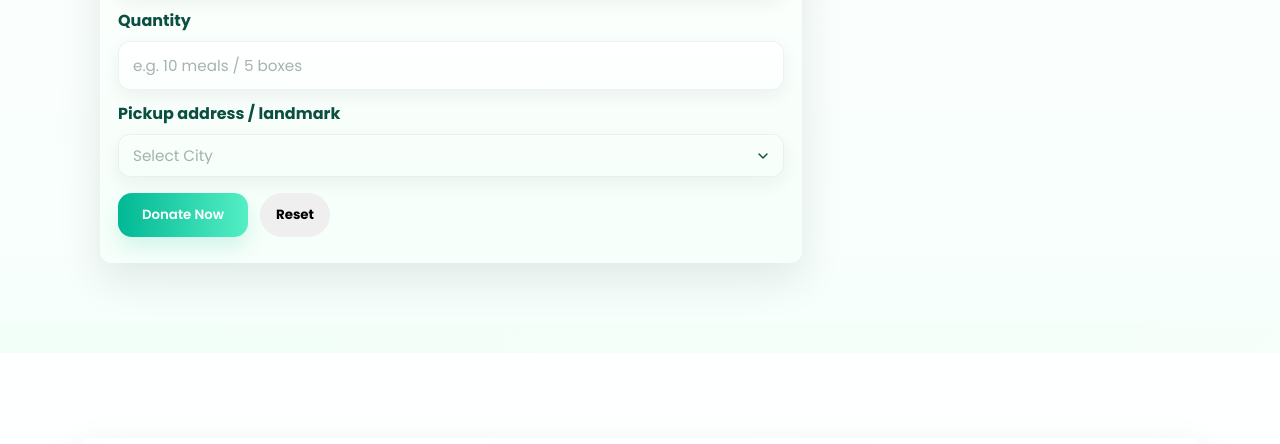
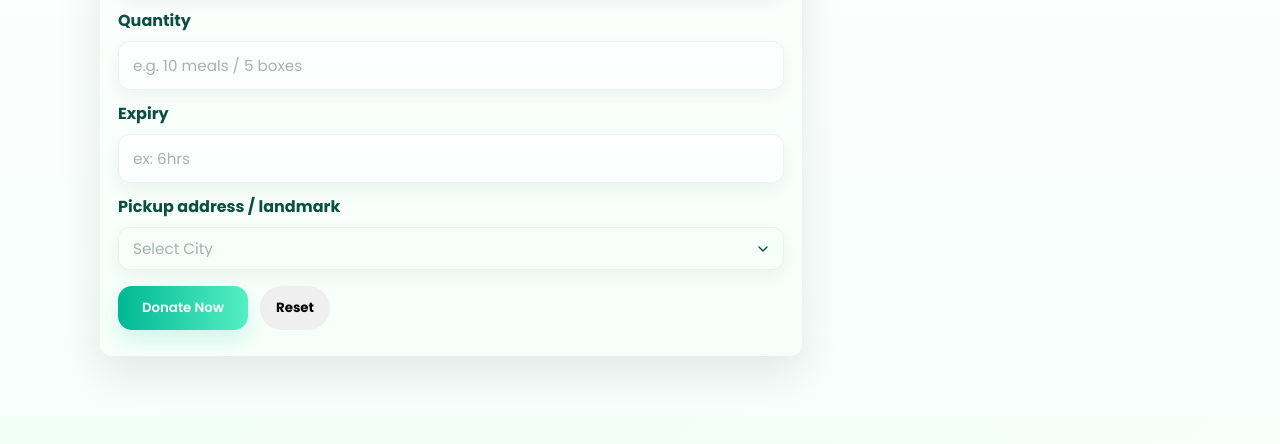
Before and after one commit to Itz-Nisanth/hungerfree, a plain HTML site: page index.html in a window 1280 px wide. Shown: the part 2817-3261 px from the top of the page. Drawn offline with nearby package versions, Linux system fonts and the light colour scheme.

Commit message:
Update index.html

```diff
--- a/index.html
+++ b/index.html
@@ -282,6 +282,7 @@ They transform community generosity into daily nourishment for thousands.</p>
               </select>
             </label>
             <label class="field"><span>Quantity</span><input id="d_qty" type="text" placeholder="e.g. 10 meals / 5 boxes" required /></label>
+            <label class="field"> <span>Expiry</span> <input type="text" id="d_expiry" placeholder="ex: 6hrs"></label>
             <label class="field">
               <span>Pickup address / landmark</span>
               <select id="d_address" required>
```
